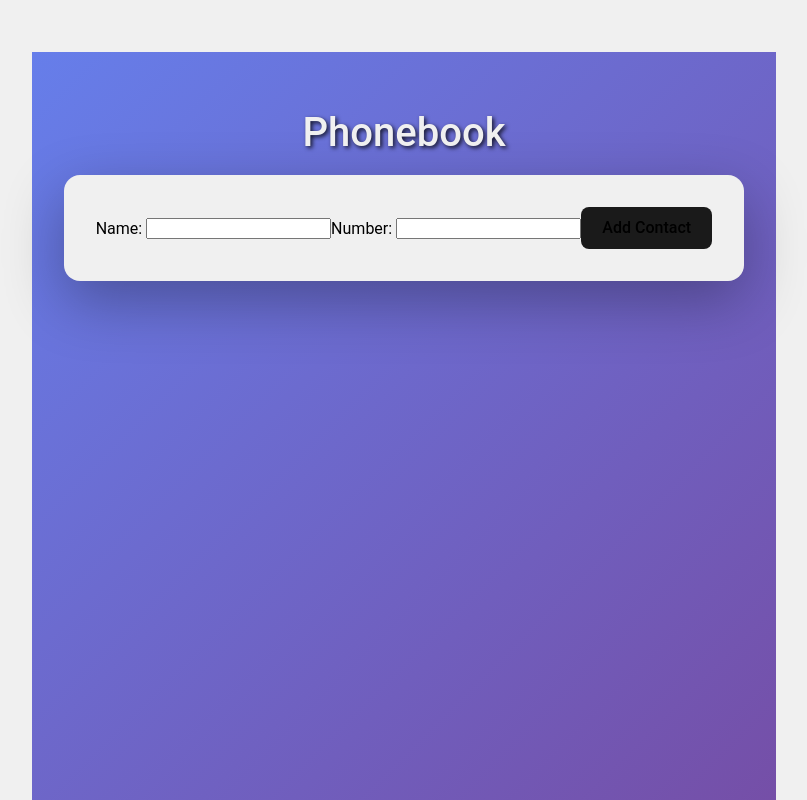
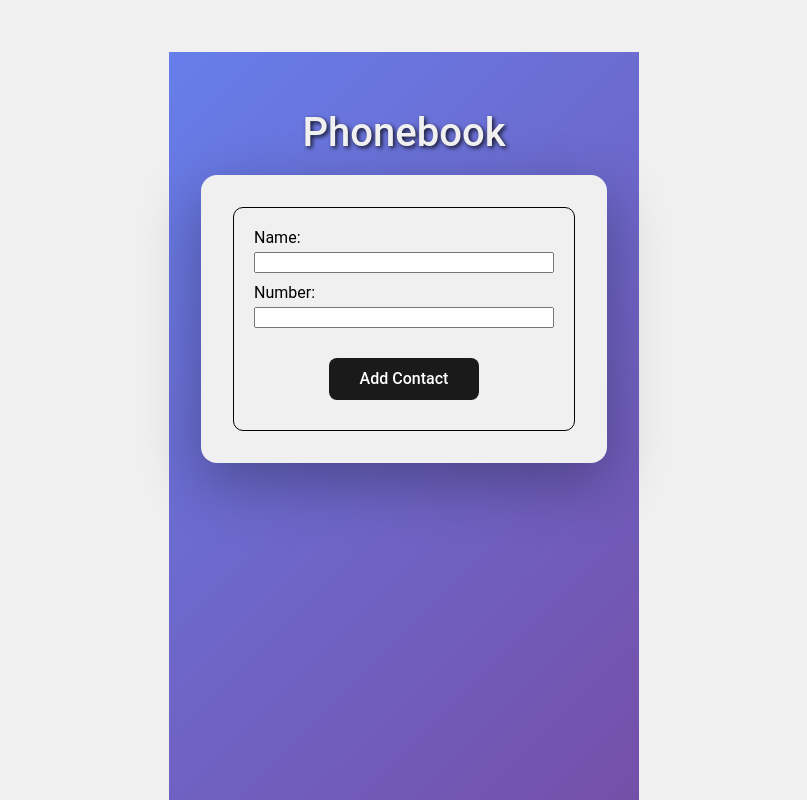
Before and after one commit to onurdoker/goit-react-hw-06, a React (Vite) app: page / in a window 1280 px wide. Shown: the top 800 px of the page, without its empty margins (236-1043 px from the left). Built offline with nearby package versions, Linux system fonts and the light colour scheme.

Commit message:
Style ContactForm component with CSS module, refactor structure to include class-based styling

```diff
--- a/src/components/contactForm/ContactForm.jsx
+++ b/src/components/contactForm/ContactForm.jsx
@@ -5,6 +5,7 @@ import * as Yup from "yup";
 import { ErrorMessage, Field, Form, Formik } from "formik";
 
 import { selectContacts, addContact } from "../../redux/contactsSlice.js";
+import styles from "./ContactForm.module.css";
 
 const ContactForm = () => {
   const nameId = useId();
@@ -63,7 +64,8 @@ const ContactForm = () => {
           validationSchema={FeedbackSchema}
           onSubmit={handleSubmit}
       >
-        <Form>
+        <Form className={styles.form}>
+          <div className={styles.name}>
             <label htmlFor={nameId}>Name: </label>
             <Field
                 type="text"
@@ -71,10 +73,13 @@ const ContactForm = () => {
                 id={nameId}
             />
             <ErrorMessage
+                className={styles.error}
                 name={"name"}
                 component={"span"}
             />
+          </div>
 
+          <div className={styles.name}>
             <label htmlFor={numberId}>Number: </label>
             <Field
                 type={"phone"}
@@ -82,11 +87,15 @@ const ContactForm = () => {
                 id={numberId}
             />
             <ErrorMessage
+                className={styles.error}
                 name={"number"}
                 component={"span"}
             />
+          </div>
 
+          <div className={styles.name}>
             <button type={"submit"}>Add Contact</button>
+          </div>
         </Form>
 
       </Formik>
--- a/src/components/contactForm/ContactForm.module.css
+++ b/src/components/contactForm/ContactForm.module.css
@@ -0,0 +1,27 @@
+.form {
+    display: flex;
+    flex-direction: column;
+    width: 300px;
+    padding: 20px;
+    border: 1px solid #000000;
+    border-radius: 10px;
+}
+
+.name {
+    display: flex;
+    flex-direction: column;
+    margin-bottom: 10px;
+    text-align: left;
+    gap: 5px;
+}
+
+button {
+    align-self: center;
+    width: 150px;
+    margin-top: 20px;
+    color: #FFFFFF;
+}
+
+.error {
+    color: #FF0000;
+}
```
Lines whose indentation alone changed are shown as unchanged.
